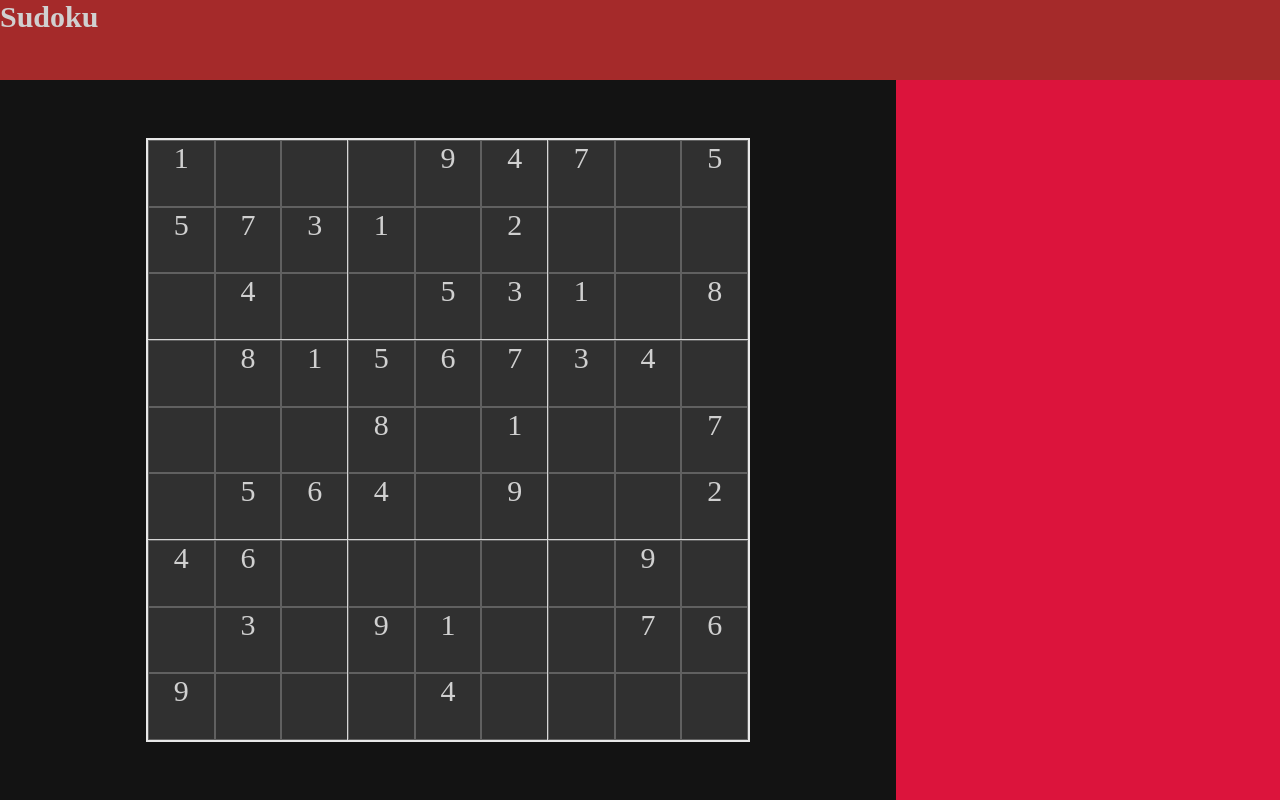
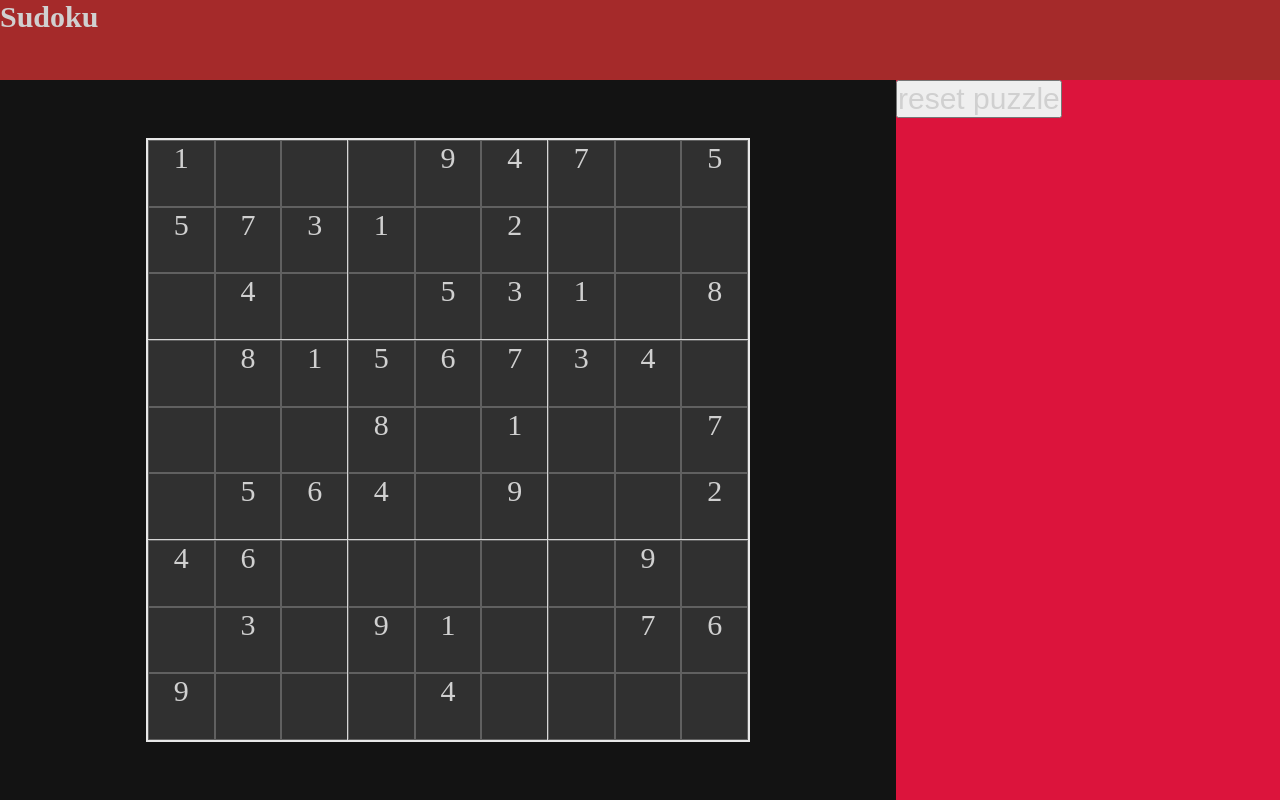
Before and after one commit to guitarisprettierthanpiano/sudoku, a React app: page / in a window 1280 px wide. Built offline with nearby package versions, Linux system fonts and the light colour scheme.

Commit message:
added a working reset button

```diff
--- a/css/styles.css
+++ b/css/styles.css
@@ -77,6 +77,9 @@ span{
 .hoverable{
     cursor: pointer;
 }
+.hoverable:active{
+    background-color: rgb(39, 39, 39);
+}
 
 .right-side{
     grid-row: 2;
--- a/src/app.tsx
+++ b/src/app.tsx
@@ -3,6 +3,16 @@ import * as React from 'react';
 import Main from './components/main'
 
 const App: React.FC = () => {
+
+    //clicking the reset button will reset the cell values to 0 and make them transparent again
+    const ResetPuzzle = () => {
+        const puzzle_array: NodeListOf<HTMLElement> = document.querySelectorAll('.hoverable')
+
+        for (let i = 0; i < puzzle_array.length; i++){
+            puzzle_array[i].style.color = 'rgba(0,0,0,0)';
+            puzzle_array[i].innerHTML = '0';
+        }
+    }
 
 
     return(
@@ -11,7 +21,9 @@ const App: React.FC = () => {
 
         <Main/>
 
-        <div className='right-side'></div>
+        <div className='right-side'>
+            <button onClick = {() => ResetPuzzle()}>reset puzzle</button>
+        </div>
 
         </>
     )
```
Also changed, not shown: index.html (line endings or trailing spaces), 1 other file (tests, documents, lock files or other folders).
